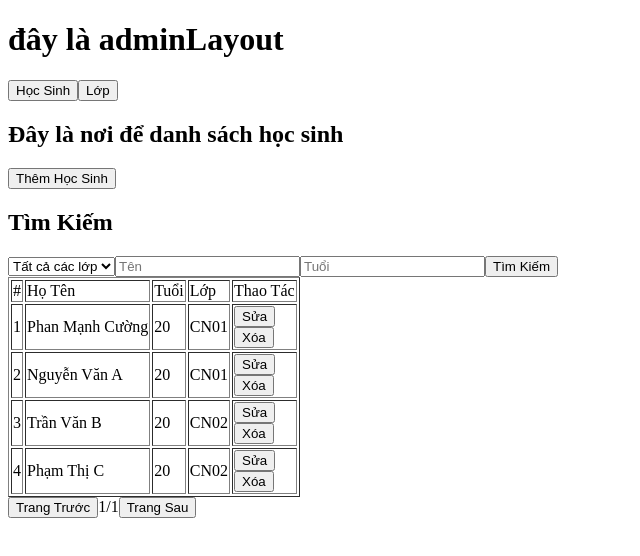
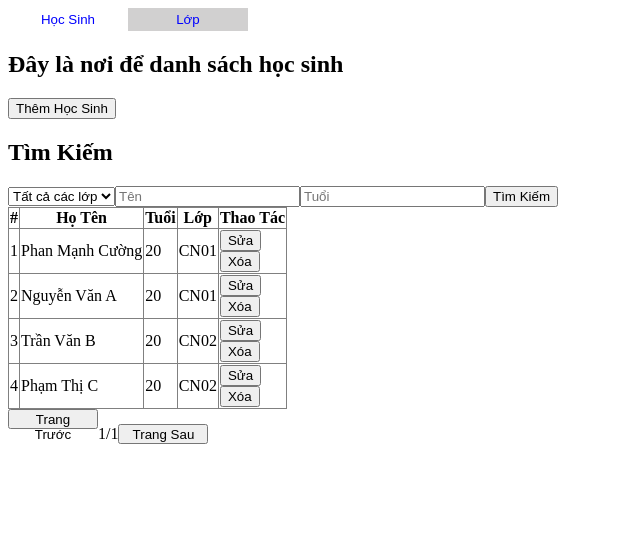
Before and after one commit to Pcuong2406112005/quan_ly_hoc_sinh_ver3, a Vue app: page /admin/studentlist in a window 1280 px wide. Shown: the top 556 px of the page, without its empty margins (0-640 px from the left). Built offline with nearby package versions, Linux system fonts and the light colour scheme.

Commit message:
sua luc 11:10 pm ngay 25/4

```diff
--- a/src/Layout/AdminLayout.vue
+++ b/src/Layout/AdminLayout.vue
@@ -1,6 +1,5 @@
 <template>
-    <h1>đây là adminLayout</h1>
-    <button @click="hocsinh">Học Sinh</button><button @click="lop">Lớp</button>
+    <button @click="hocsinh" class="hocsinh">Học Sinh</button><button @click="lop" class="lop">Lớp</button>
     <router-view v-slot="{Component}">
         <component :is="Component" ></component>
     </router-view>
@@ -15,3 +14,20 @@ const lop=()=>{
     router.push('/admin/classlist');
 }
 </script>
+<style scoped>
+button{
+    border:none;
+}
+.hocsinh{
+    background-color: white;
+    color:blue;
+    width: 120px;
+    height: 23px;
+}
+.lop{
+    background-color: rgb(209, 208, 208);
+    color:blue;
+    width: 120px;
+    height: 23px;
+}
+</style>
--- a/src/components/class/ClassTable.vue
+++ b/src/components/class/ClassTable.vue
@@ -46,3 +46,8 @@ const PrevPage=()=>{
     }
 }
 </script>
+<style scoped>
+table{
+    border-collapse: collapse;
+}
+</style>
--- a/src/components/student/StudentTable.vue
+++ b/src/components/student/StudentTable.vue
@@ -2,7 +2,7 @@
     <table border="1">
         <thead>
             <tr>
-                <td>#</td> <td>Họ Tên</td> <td>Tuổi</td> <td>Lớp</td> <td>Thao Tác</td>
+                <th>#</th> <th>Họ Tên</th> <th>Tuổi</th> <th>Lớp</th> <th>Thao Tác</th>
             </tr>
         </thead>
         <tbody>
@@ -18,7 +18,7 @@
         </tbody>
     </table>
     <div>
-        <button @click="PrevPage">Trang Trước</button>{{ (currentPage+1)+'/'+totalPage }}<button @click="NextPage">Trang Sau</button>
+        <button @click="PrevPage" >Trang Trước</button>{{ (currentPage+1)+'/'+totalPage }}<button @click="NextPage">Trang Sau</button>
     </div>
 </template>
 <script setup>
@@ -35,3 +35,12 @@ const {
     PrevPage
 }=usePagination(flatInfor,props.search);
 </script>
+<style scoped>
+button{
+    width:90px;
+    height:20px;
+}
+table{
+    border-collapse: collapse;
+}
+</style>
```
Also changed, not shown: src/components/class/tools/classFlat.js (added, +9 -0 lines), src/components/class/tools/useClassPagination.js (added, +29 -0 lines), src/pages/ClassList.vue (line endings or trailing spaces).
